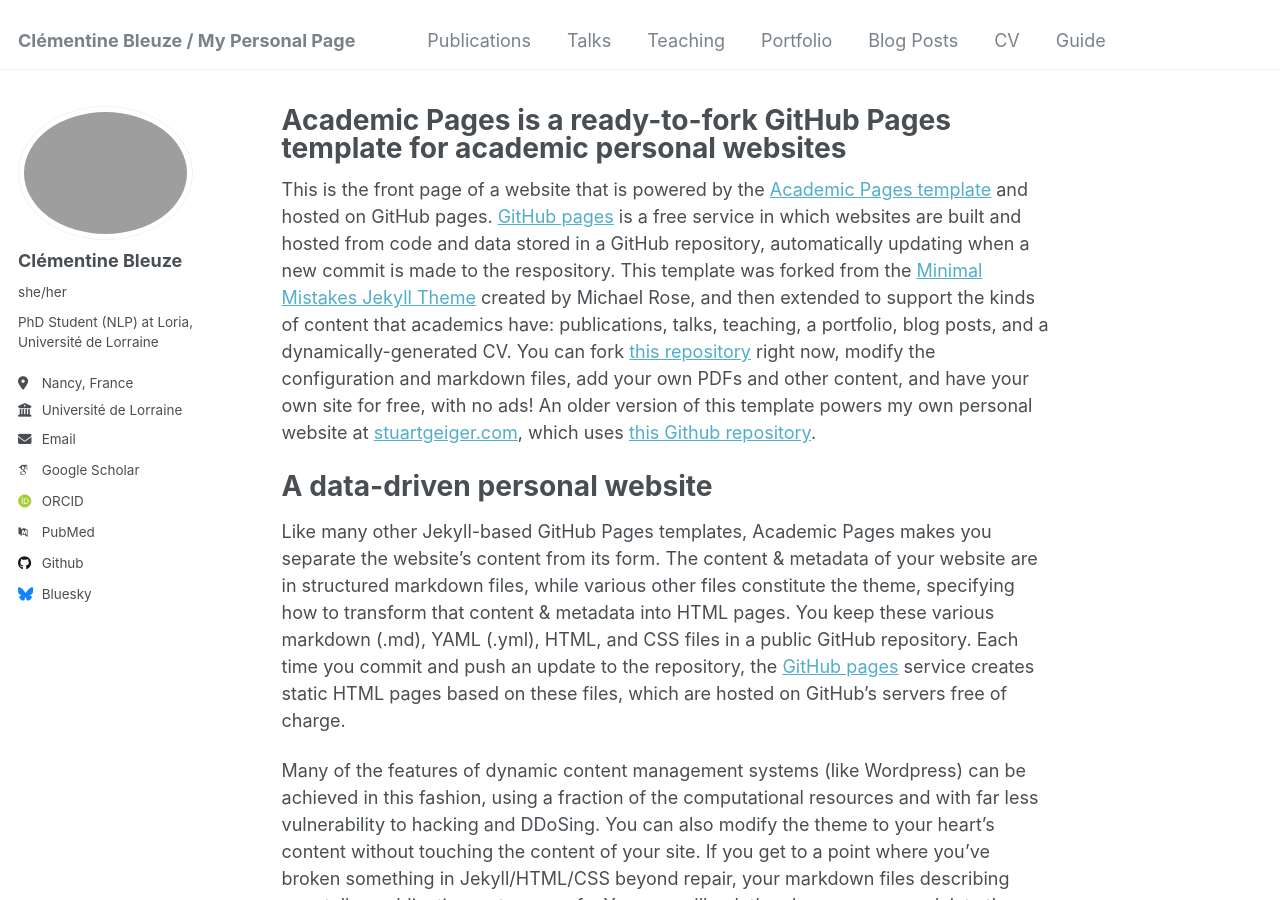
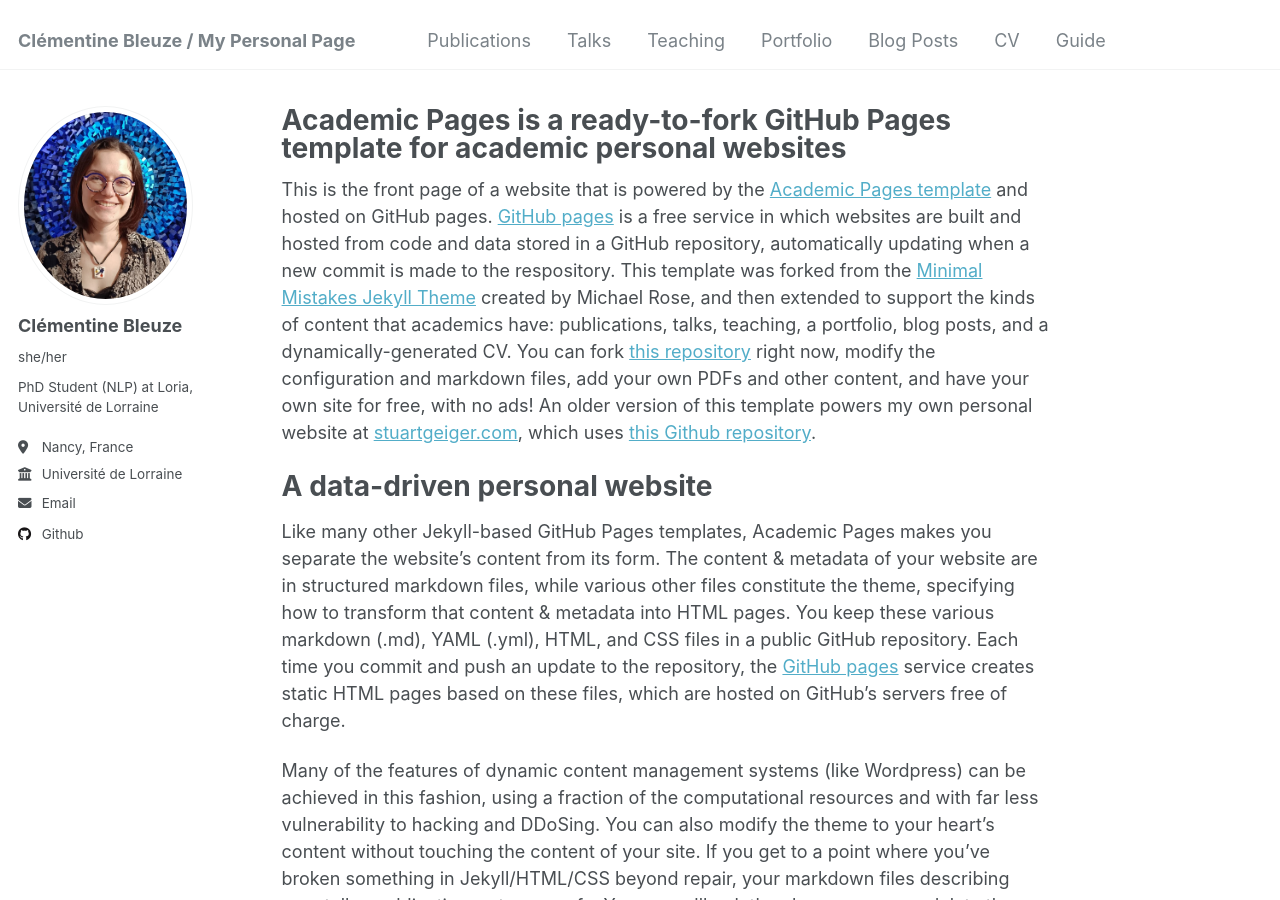
Before and after one commit to ClementineBleuze/ClementineBleuze.github.io, a Jekyll site: the page built from _pages/about.md, in a window 1280 px wide and 900 px high. Built offline with Jekyll 4.4.1, drawn with Linux system fonts in a browser that asks for light colours; some web fonts are replaced.

Commit message:
Update _config.yml

```diff
--- a/_config.yml
+++ b/_config.yml
@@ -21,7 +21,7 @@ repository               : "academicpages/academicpages.github.io"
 #               Additional customization can be done by editing /_includes/author-profile.html
 author:
   # Biographic information
-  avatar           : "profile.jpeg"
+  avatar           : "profile.jpg"
   name             : "Clémentine Bleuze"
   pronouns         : "she/her" # example: "she/her"
   bio              : "PhD Student (NLP) at Loria, Université de Lorraine"
@@ -32,11 +32,11 @@ author:
 
   # Academic websites
   arxiv            : # URL - Update with the correct link to your profile
-  googlescholar    : ""
+  googlescholar    :
   impactstory      : # URL
-  orcid            : ""
+  orcid            :
   semantic         : # URL
-  pubmed           : ""
+  pubmed           :
   researchgate     : # URL
 
   # Repositories and software development
@@ -48,7 +48,7 @@ author:
   stackoverflow    : # User number or user number and name (i.e., use "1" or "1/jeff-atwood")
 
   # Social media
-  bluesky          : "" # Replace this with you Bluesky username
+  bluesky          :  # Replace this with you Bluesky username
   facebook         : # Username
   flickr           : # Username
   foursquare       : # Username
```
